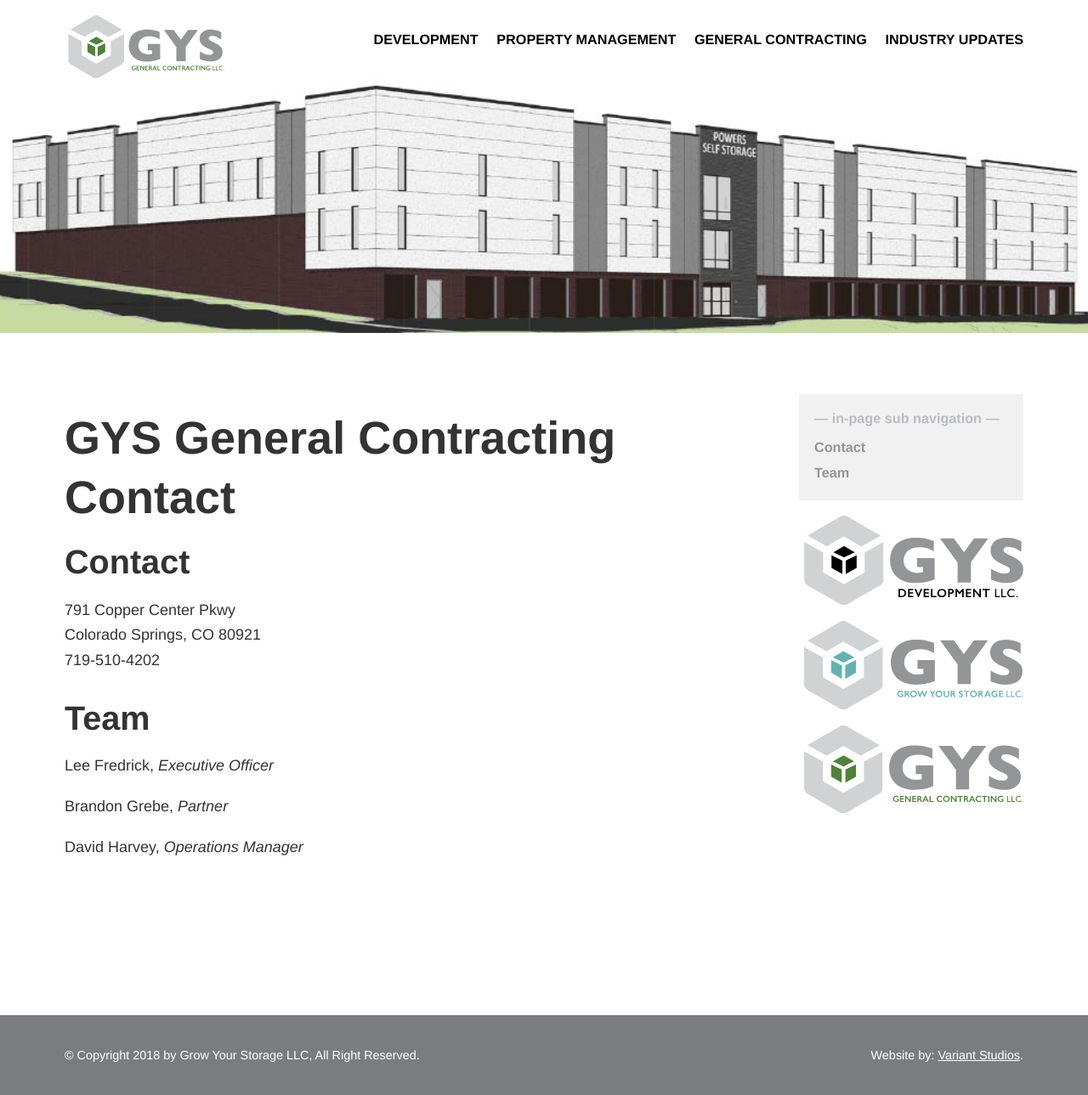
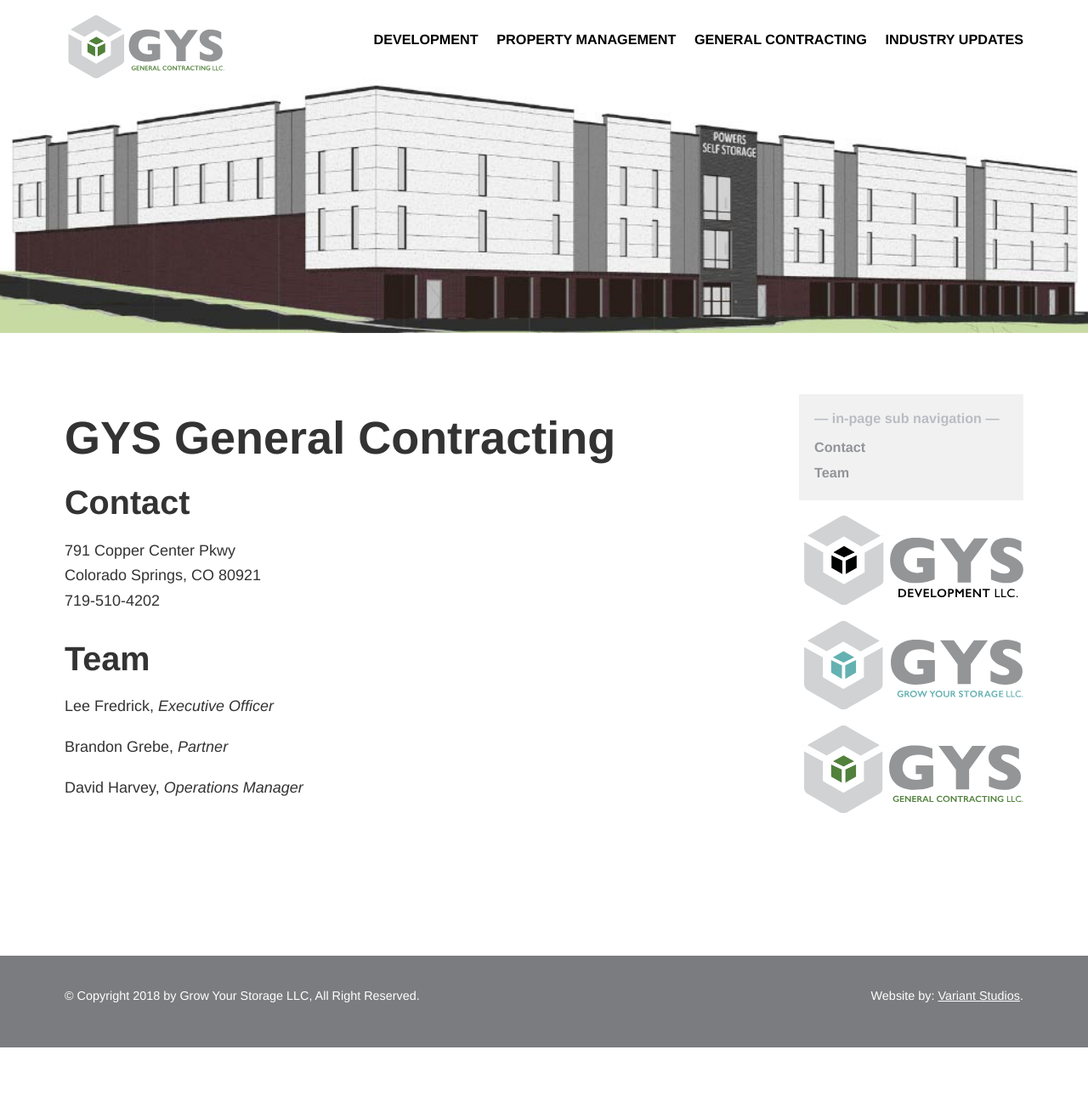
Before and after one commit to variantstudios/growyourstorage.com, a Jekyll site: the page built from general-contracting/contact/index.md, in a window 1280 px wide and 1303 px high. Shown: the top 1289 px of the window at 85% size. Built offline with Jekyll 4.4.1, drawn with Linux system fonts in a browser that asks for light colours; cached includes are drawn as plain includes.

Commit message:
Updated 'general-contracting/contact/index.md' via CloudCannon

```diff
--- a/general-contracting/contact/index.md
+++ b/general-contracting/contact/index.md
@@ -9,7 +9,7 @@
 layout: page-sidebar
 ---
 
-# GYS General Contracting Contact
+# GYS General Contracting
 
 ### Contact
 
```
